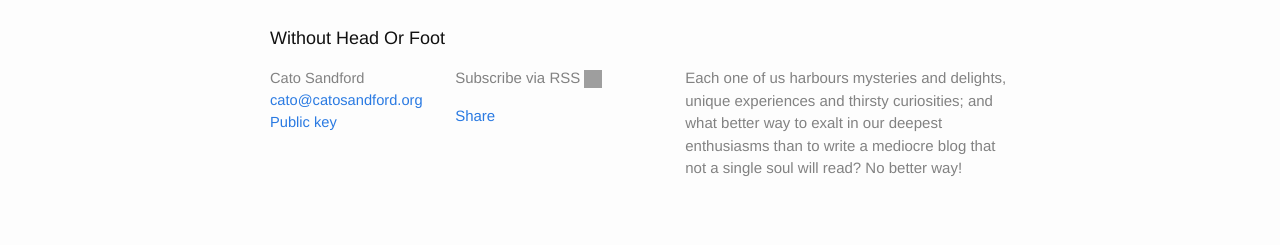
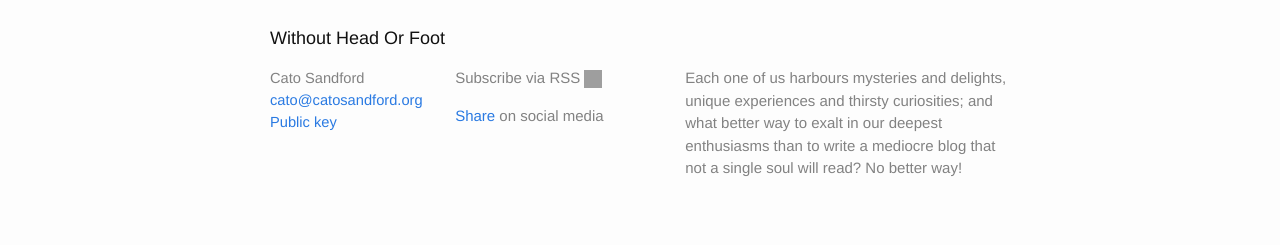
Before and after one commit to Allium/WithoutHeadOrFoot, a Jekyll site: the page built from index.html, in a window 1280 px wide. Shown: the part 848-1093 px from the top of the page. Built offline with Jekyll 4.4.1, drawn with Linux system fonts in a browser that asks for light colours; comment, search, counter and statistics services are not loaded; grey boxes are pictures that could not be loaded.

Commit message:
Lost fancy add2any stuff and replaced with more rudimentary nno-js version. Buttons would append too much to URL and service would fail without manual modification of URL

```diff
--- a/_includes/footer.html
+++ b/_includes/footer.html
@@ -20,23 +20,20 @@
 
 			<p class="rss-subscribe">&nbsp;Subscribe via RSS
 			<a href="feed.xml" title="Subscribe to my feed"><img src="//static.addtoany.com/buttons/subscribe_16_16.gif" width="18" height="18" border="0"/></a><br>
-			<script type="text/javascript">
-			var a2a_config = a2a_config || {};
-			<!-- a2a_config.linkname = "Without Head Or Foot"; -->
-			<!-- a2a_config.linkurl = "{{ site.url }}{{ site.baseurl }}"; -->
-			a2a_config.onclick = 1;
-			</script>
-			<script type="text/javascript" src="//static.addtoany.com/menu/feed.js"></script>
 			</p>
 
+			<p>
+			<a href="https://www.addtoany.com/share?linkurl={{ site.url }}{{ site.baseurl }}">&nbsp;Share</a> on social media
+			</p>
+
+			<!-- <script type="text/javascript" src="//static.addtoany.com/menu/feed.js"></script>
 			<div class="a2a_kit a2a_kit_size_18 a2a_default_style">
-			<!-- <a href="https://www.addtoany.com/share?linkurl={{ site.url }}{{ site.baseurl }}">Share</a> -->
-			<a href="https://www.addtoany.com/share">&nbsp;Share</a>
+			<a href="https://www.addtoany.com/share?linkurl={{ site.url }}{{ site.baseurl }}">Share</a>
 			<span class="a2a_divider"></span>
 			<a class="a2a_button_facebook"></a>
 			<a class="a2a_button_twitter"></a>
 			<a class="a2a_button_google_plus"></a>
-			</div>
+			</div> -->
 
         </ul>
       </div>
```
